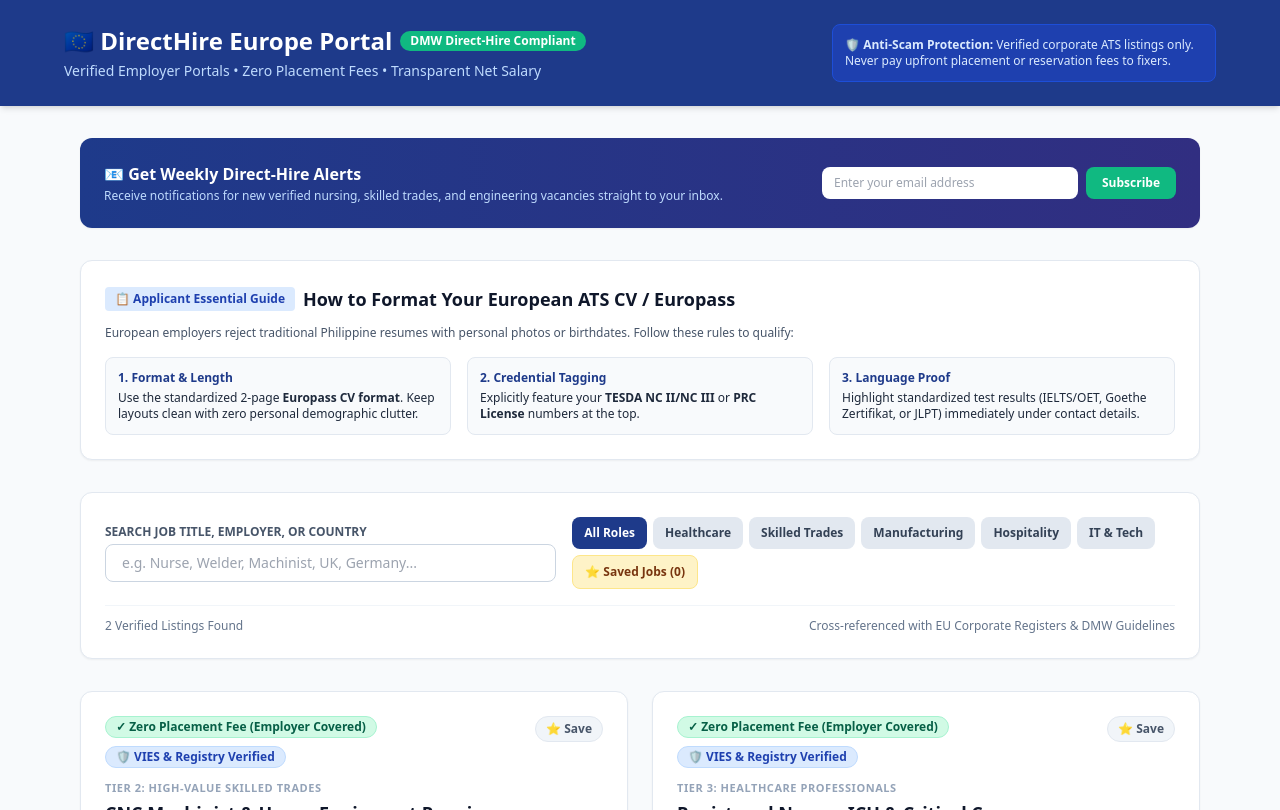
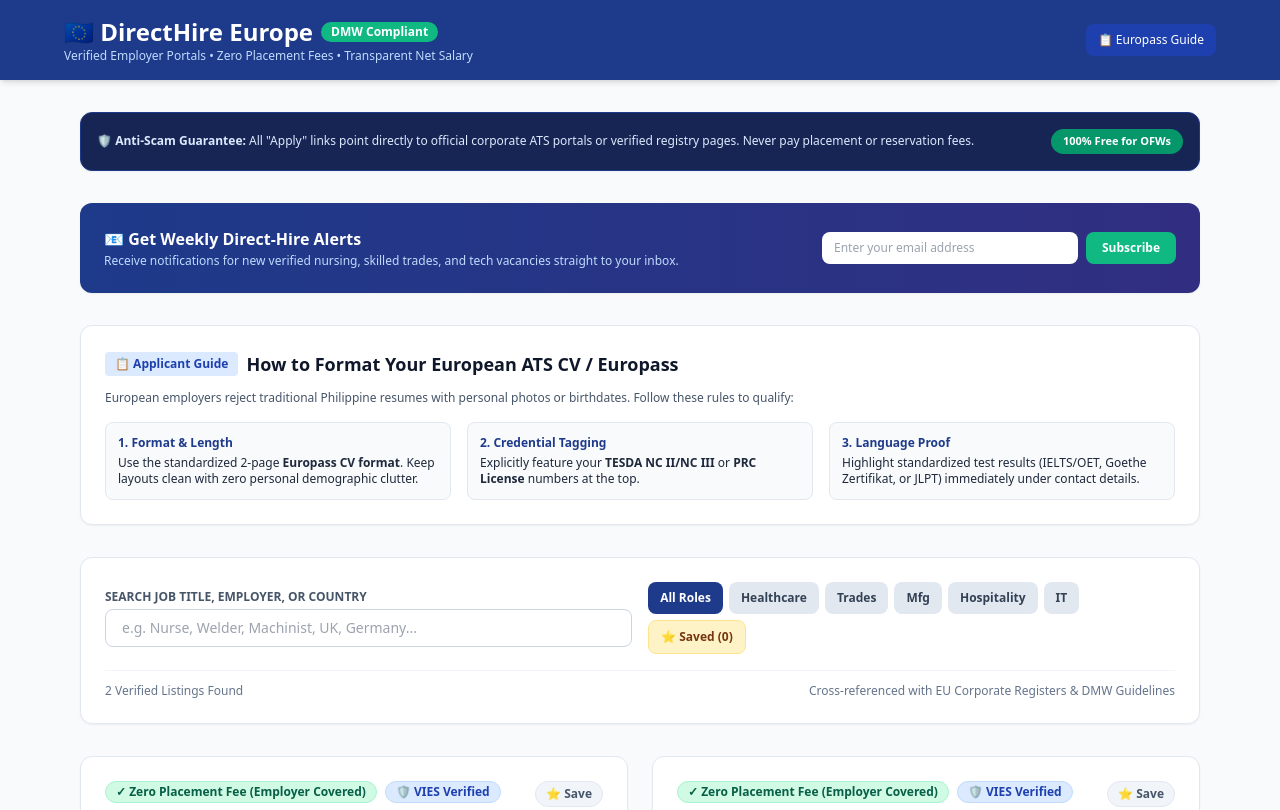
Before and after one commit to ronaldcasilag/directhire-europe-portal, a website: page index.html in a window 1280 px wide. Shown: the top 810 px of the page. Drawn offline with nearby package versions, Linux system fonts and the light colour scheme.

Commit message:
Update index.html

```diff
--- a/index.html
+++ b/index.html
@@ -8,18 +8,36 @@
 </head>
 <body class="bg-slate-50 text-slate-800 min-h-screen flex flex-col font-sans">
 
-  <!-- Header Banner -->
-  <header class="bg-blue-900 text-white py-6 px-4 shadow-md">
-    <div class="max-w-6xl mx-auto flex flex-col md:flex-row justify-between items-center gap-4">
+  <!-- Header Banner with Mobile Navigation Toggle -->
+  <header class="bg-blue-900 text-white py-4 px-4 shadow-md sticky top-0 z-50">
+    <div class="max-w-6xl mx-auto flex justify-between items-center">
       <div>
-        <h1 class="text-2xl font-bold flex items-center gap-2">
-          🇪🇺 DirectHire Europe Portal
-          <span class="bg-emerald-500 text-white text-xs px-2.5 py-0.5 rounded-full font-semibold">DMW Direct-Hire Compliant</span>
+        <h1 class="text-xl md:text-2xl font-bold flex items-center gap-2">
+          🇪🇺 DirectHire Europe
+          <span class="bg-emerald-500 text-white text-[10px] md:text-xs px-2.5 py-0.5 rounded-full font-semibold hidden sm:inline-block">DMW Compliant</span>
         </h1>
-        <p class="text-blue-200 text-xs md:text-sm mt-1">Verified Employer Portals • Zero Placement Fees • Transparent Net Salary</p>
+        <p class="text-blue-200 text-xs hidden sm:block">Verified Employer Portals • Zero Placement Fees • Transparent Net Salary</p>
       </div>
-      <div class="bg-blue-800 p-3 rounded-lg border border-blue-700 text-xs text-blue-100 max-w-sm">
-        🛡️ <strong>Anti-Scam Protection:</strong> Verified corporate ATS listings only. Never pay upfront placement or reservation fees to fixers.
+
+      <!-- Desktop Links / Mobile Button -->
+      <div class="flex items-center gap-3">
+        <a href="#cv-guide" class="text-xs bg-blue-800 hover:bg-blue-700 px-3 py-2 rounded-lg font-medium transition-colors hidden md:inline-block">📋 Europass Guide</a>
+        <button onclick="toggleMobileMenu()" class="md:hidden text-white p-2 rounded-lg bg-blue-800 focus:outline-none">
+          ☰ Menu
+        </button>
+      </div>
+    </div>
+
+    <!-- Mobile Navigation Drawer -->
+    <div id="mobile-drawer" class="hidden md:hidden bg-blue-950 border-t border-blue-800 mt-3 pt-3 pb-4 px-4 rounded-b-xl shadow-lg transition-all">
+      <div class="flex flex-col gap-2.5">
+        <a href="#cv-guide" onclick="toggleMobileMenu()" class="text-xs text-blue-200 hover:text-white py-1">📋 Europass & CV Guide</a>
+        <button onclick="filterCategory('All'); toggleMobileMenu();" class="text-left text-xs text-blue-200 hover:text-white py-1">🌐 All Sectors</button>
+        <button onclick="filterCategory('Healthcare'); toggleMobileMenu();" class="text-left text-xs text-blue-200 hover:text-white py-1">🩺 Healthcare & Nursing</button>
+        <button onclick="filterCategory('Skilled Trades'); toggleMobileMenu();" class="text-left text-xs text-blue-200 hover:text-white py-1">⚙️ Skilled Trades</button>
+        <button onclick="filterCategory('Manufacturing'); toggleMobileMenu();" class="text-left text-xs text-blue-200 hover:text-white py-1">🏭 Manufacturing</button>
+        <button onclick="filterCategory('Hospitality'); toggleMobileMenu();" class="text-left text-xs text-blue-200 hover:text-white py-1">🛎️ Hospitality</button>
+        <button onclick="filterCategory('IT & Tech'); toggleMobileMenu();" class="text-left text-xs text-blue-200 hover:text-white py-1">💻 IT & Tech</button>
       </div>
     </div>
   </header>
@@ -27,11 +45,19 @@
   <!-- Main Container -->
   <main class="max-w-6xl mx-auto px-4 py-8 flex-grow w-full">
 
+    <!-- Anti-Scam Notice Banner -->
+    <div class="bg-blue-950 text-blue-100 p-4 rounded-xl mb-8 shadow-sm flex flex-col md:flex-row justify-between items-center gap-3 border border-blue-900">
+      <div class="text-xs">
+        🛡️ <strong>Anti-Scam Guarantee:</strong> All "Apply" links point directly to official corporate ATS portals or verified registry pages. Never pay placement or reservation fees.
+      </div>
+      <span class="bg-emerald-600 text-white text-[11px] font-bold px-3 py-1 rounded-full whitespace-nowrap">100% Free for OFWs</span>
+    </div>
+
     <!-- Email Alert Signup Box -->
     <div class="bg-gradient-to-r from-blue-900 to-indigo-900 text-white rounded-xl p-6 mb-8 shadow-sm flex flex-col md:flex-row justify-between items-center gap-4">
       <div>
         <h3 class="font-bold text-sm md:text-base">📧 Get Weekly Direct-Hire Alerts</h3>
-        <p class="text-xs text-blue-200 mt-0.5">Receive notifications for new verified nursing, skilled trades, and engineering vacancies straight to your inbox.</p>
+        <p class="text-xs text-blue-200 mt-0.5">Receive notifications for new verified nursing, skilled trades, and tech vacancies straight to your inbox.</p>
       </div>
       <form action="https://formspree.io/f/your-form-id" method="POST" class="flex w-full md:w-auto gap-2">
         <input type="email" name="email" placeholder="Enter your email address" required
@@ -45,7 +71,7 @@
     <!-- Europass & European CV Guide Section -->
     <div id="cv-guide" class="bg-white border border-slate-200 rounded-xl p-6 mb-8 shadow-sm">
       <div class="flex items-center gap-2 mb-3">
-        <span class="bg-blue-100 text-blue-800 text-xs font-bold px-2.5 py-1 rounded">📋 Applicant Essential Guide</span>
+        <span class="bg-blue-100 text-blue-800 text-xs font-bold px-2.5 py-1 rounded">📋 Applicant Guide</span>
         <h2 class="text-lg font-bold text-slate-900">How to Format Your European ATS CV / Europass</h2>
       </div>
       <p class="text-xs text-slate-600 mb-4">
@@ -77,12 +103,12 @@
         </div>
         <div class="w-full md:w-auto flex flex-wrap gap-1.5 items-end">
           <button onclick="filterCategory('All')" class="filter-btn bg-blue-900 text-white text-xs font-semibold px-3 py-2 rounded-lg transition-colors">All Roles</button>
-          <button onclick="filterCategory('Healthcare')" class="filter-btn bg-slate-200 text-slate-700 text-xs font-semibold px-3 py-2 rounded-lg hover:bg-slate-300 transition-colors">Healthcare</button>
-          <button onclick="filterCategory('Skilled Trades')" class="filter-btn bg-slate-200 text-slate-700 text-xs font-semibold px-3 py-2 rounded-lg hover:bg-slate-300 transition-colors">Skilled Trades</button>
-          <button onclick="filterCategory('Manufacturing')" class="filter-btn bg-slate-200 text-slate-700 text-xs font-semibold px-3 py-2 rounded-lg hover:bg-slate-300 transition-colors">Manufacturing</button>
-          <button onclick="filterCategory('Hospitality')" class="filter-btn bg-slate-200 text-slate-700 text-xs font-semibold px-3 py-2 rounded-lg hover:bg-slate-300 transition-colors">Hospitality</button>
-          <button onclick="filterCategory('IT & Tech')" class="filter-btn bg-slate-200 text-slate-700 text-xs font-semibold px-3 py-2 rounded-lg hover:bg-slate-300 transition-colors">IT & Tech</button>
-          <button onclick="toggleSavedView()" id="saved-tab-btn" class="bg-amber-100 text-amber-900 text-xs font-bold px-3 py-2 rounded-lg border border-amber-200 hover:bg-amber-200 transition-colors">⭐ Saved Jobs (<span id="saved-count">0</span>)</button>
+          <button onclick="filterCategory('Healthcare')" class="filter-btn bg-slate-200 text-slate-700 text-xs font-semibold px-3 py-2 rounded-lg hover:bg-slate-300 transition-colors hidden sm:inline-block">Healthcare</button>
+          <button onclick="filterCategory('Skilled Trades')" class="filter-btn bg-slate-200 text-slate-700 text-xs font-semibold px-3 py-2 rounded-lg hover:bg-slate-300 transition-colors hidden sm:inline-block">Trades</button>
+          <button onclick="filterCategory('Manufacturing')" class="filter-btn bg-slate-200 text-slate-700 text-xs font-semibold px-3 py-2 rounded-lg hover:bg-slate-300 transition-colors hidden sm:inline-block">Mfg</button>
+          <button onclick="filterCategory('Hospitality')" class="filter-btn bg-slate-200 text-slate-700 text-xs font-semibold px-3 py-2 rounded-lg hover:bg-slate-300 transition-colors hidden md:inline-block">Hospitality</button>
+          <button onclick="filterCategory('IT & Tech')" class="filter-btn bg-slate-200 text-slate-700 text-xs font-semibold px-3 py-2 rounded-lg hover:bg-slate-300 transition-colors hidden md:inline-block">IT</button>
+          <button onclick="toggleSavedView()" id="saved-tab-btn" class="bg-amber-100 text-amber-900 text-xs font-bold px-3 py-2 rounded-lg border border-amber-200 hover:bg-amber-200 transition-colors">⭐ Saved (<span id="saved-count">0</span>)</button>
         </div>
       </div>
       <div class="flex justify-between items-center text-xs text-slate-500 pt-3 border-t border-slate-100">
@@ -108,6 +134,11 @@
     let currentCategory = 'All';
     let showSavedOnly = false;
     let savedJobIds = JSON.parse(localStorage.getItem('savedJobIds') || '[]');
+
+    function toggleMobileMenu() {
+      const drawer = document.getElementById('mobile-drawer');
+      drawer.classList.toggle('hidden');
+    }
 
     async function loadJobs() {
       try {
@@ -159,7 +190,7 @@
                   ✓ ${job.costsAndFees?.placementFee || 'Zero Placement Fee'}
                 </span>
                 <span class="bg-blue-100 text-blue-800 text-xs font-semibold px-2.5 py-0.5 rounded-full border border-blue-200">
-                  🛡️ VIES & Registry Verified
+                  🛡️ VIES Verified
                 </span>
               </div>
 
@@ -190,11 +221,11 @@
               </div>
             </div>
 
-            <!-- Action Area -->
+            <!-- Action Area - Deep Linked to Specific Job Vacancy -->
             <div class="mt-6 pt-4 border-t border-slate-100 flex justify-between items-center">
               <span class="text-[11px] text-slate-400">Posted: ${job.postedDate}</span>
               <a href="${job.applyUrl}" target="_blank" rel="noopener noreferrer"
-                 class="bg-blue-900 hover:bg-blue-800 text-white font-medium text-xs py-2.5 px-4 rounded-lg transition-colors flex items-center gap-1">
+                 class="bg-blue-900 hover:bg-blue-800 text-white font-medium text-xs py-2.5 px-4 rounded-lg transition-colors flex items-center gap-1 shadow-sm">
                 Apply on Official ATS ↗
               </a>
             </div>
```
